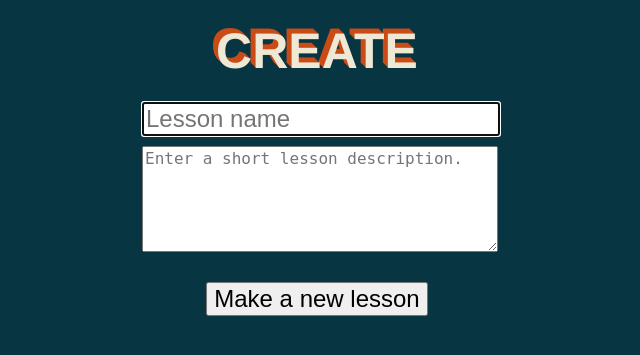
After one commit to zachallaun/PyRepl, a Flask app: page /new in a window 1280 px wide. The commit adds this page. Shown: the top 355 px of the page, without its empty margins (323-963 px from the left). Run offline with Flask 2, Linux system fonts and the light colour scheme; parts of the project's set-up code (start-up, migrations or seed data) failed here and were passed over; some libraries are stand-ins or nearby versions.

Commit message:
Add jqUI and new lesson create page

```diff
--- a/app.py
+++ b/app.py
@@ -21,6 +21,7 @@ db = SQLAlchemy(app)
 class Lesson(db.Model):
   id = db.Column(db.Integer, primary_key=True)
   title = db.Column(db.String(60))
+  description = db.Column(db.String())
   exercises = db.relationship('Exercise', backref='lesson', lazy='select')
 
 class Exercise(db.Model):
@@ -35,7 +36,7 @@ db.create_all()
 # Configure Restless
 manager = APIManager(app, flask_sqlalchemy_db=db)
 
-manager.create_api(Lesson, methods=['GET', 'POST', 'PUT'], include_columns=['id', 'title', 'exercises'])
+manager.create_api(Lesson, methods=['GET', 'POST', 'PUT'])
 # Lesson can include_columns=['title', 'exercises']
 manager.create_api(Exercise, methods=['GET', 'POST', 'PUT'])
 
@@ -48,6 +49,10 @@ def index():
 def create():
   return render_template('create.html')
 
+@app.route('/new')
+def new():
+  return render_template('new.html')
+
 if __name__ == '__main__':
   port = int(os.environ.get('PORT', 5000))
   app.run(host='0.0.0.0', port=port)
--- a/static/js/create.js
+++ b/static/js/create.js
@@ -69,7 +69,9 @@
       }
     });
     $(".CodeMirror:first").addClass("first-CodeMirror");
-    return $("#exercise").show().html(markdown.toHTML(mdEditor.getValue()));
+    $("#exercise").show().html(markdown.toHTML(mdEditor.getValue()));
+    window.jsEditor = jsEditor;
+    return window.mdEditor = mdEditor;
   });
 
 }).call(this);
--- /dev/null
+++ b/static/js/new.js
@@ -0,0 +1,42 @@
+(function() {
+
+  $(function() {
+    var newLesson, showError;
+    document.getElementById("lesson-name").focus();
+    newLesson = function(data) {
+      return $.ajax({
+        url: '/api/lesson',
+        type: 'POST',
+        contentType: 'application/json',
+        data: JSON.stringify(data),
+        dataType: 'json',
+        success: function(data) {
+          return console.log(data);
+        },
+        error: function(xhr, status, e) {
+          return showError();
+        }
+      });
+    };
+    showError = function() {
+      return $(".ajax-error").show().effect("pulsate", {
+        times: 2
+      }, 300);
+    };
+    return $("#submit").on("click", function(e) {
+      var desc, name;
+      e.preventDefault();
+      name = $("#lesson-name").val();
+      desc = $("#lesson-description").val();
+      if (name !== '' && desc !== '') {
+        return newLesson({
+          title: name,
+          description: desc
+        });
+      } else {
+        return showError();
+      }
+    });
+  });
+
+}).call(this);
--- a/static/js/query.js
+++ b/static/js/query.js
@@ -7,7 +7,7 @@
       this.url = window.location.origin;
     }
 
-    Query.prototype.queryFor = function(resource, name, op, val) {
+    Query.prototype.filter = function(resource, name, op, val) {
       var query;
       query = {
         filters: [
--- a/static/style/pyrepl.css
+++ b/static/style/pyrepl.css
@@ -129,6 +129,43 @@ form textarea {
   float: left;
 }
 
+form.new-lesson {
+  width: 350px;
+  margin-left: auto;
+  margin-right: auto;
+}
+
+form.new-lesson input, form.new-lesson textarea {
+  display: block;
+  width: 100%;
+  font-size: 16px;
+  margin-bottom: 10px;
+}
+
+form.new-lesson textarea {
+  height: 100px;
+}
+
+form.new-lesson input {
+  font-size: 24px;
+}
+
+.button {
+  display: block;
+  text-align: center;
+}
+
+#submit {
+  font-size: 24px;
+  text-align: center;
+  margin-top: 20px;
+}
+
+.ajax-error {
+  font-size: 24px;
+  display: none;
+}
+
 /********************************/
 /*****   jq console style   *****/
 /********************************/
--- a/templates/base.html
+++ b/templates/base.html
@@ -2,6 +2,8 @@
 <html>
   <head>
     <title>{% block title %}PyREPL{% endblock %}</title>
+    <script src="https://ajax.googleapis.com/ajax/libs/jquery/1.7.1/jquery.min.js" type="text/javascript" charset="utf-8"></script>
+    <script src="https://ajax.googleapis.com/ajax/libs/jqueryui/1.8.18/jquery-ui.min.js" type="text/javascript" charset="utf-8"></script>
 {% block main %}
 {% endblock %}
 </html>
--- a/templates/create.html
+++ b/templates/create.html
@@ -5,15 +5,13 @@
     <link rel="stylesheet" href="{{url_for('static', filename='style/codemirror.css')}}"/>
     <link rel="stylesheet" href="{{url_for('static', filename='style/blackboard.css')}}"/>
     <link rel="stylesheet" href="{{url_for('static', filename='style/pyrepl.css')}}"/>
-    <script src="https://ajax.googleapis.com/ajax/libs/jquery/1.7.1/jquery.min.js" type="text/javascript" charset="utf-8"></script>
   </head>
 <body>
 <h1 class="standout">CREATE</h1>
+<h2 class="title"></h2>
 <div class="wrapper">
   <ul id="ex-list">
     <li class="selected"><strong>1</strong></li>
-    <li><strong>2</strong></li>
-    <li><strong>3</strong></li>
     <li class="new-ex"><strong>+</strong></li>
   </ul>
   <div id="console" class="create-console"></div>
--- /dev/null
+++ b/templates/new.html
@@ -0,0 +1,21 @@
+{% extends "base.html" %}
+{% block title %}Create a Tutorial | PyREPL{% endblock %}
+{% block main %}
+    <link rel="stylesheet" href="{{url_for('static', filename='style/pyrepl.css')}}"/>
+  </head>
+<body>
+<h1 class="standout">CREATE</h1>
+<form class="new-lesson">
+  <input id="lesson-name" type="text" placeholder="Lesson name"/>
+  <textarea id="lesson-description" placeholder="Enter a short lesson description." rows="5"></textarea>
+  <span class="ajax-error">Sorry, this is invalid. Try again.</span>
+  <span class="button">
+    <button id="submit">Make a new lesson</button>
+  </span>
+</form>
+
+<!-- Scripts at the bottom! -->
+<script src="{{url_for('static', filename='js/query.js')}}"></script>
+<script src="{{url_for('static', filename='js/new.js')}}"></script>
+</body>
+{% endblock %}
--- a/templates/pyrepl.html
+++ b/templates/pyrepl.html
@@ -3,7 +3,6 @@
 {% block main %}
     <link rel="stylesheet" href="{{url_for('static', filename='style/ansi.css')}}"/>
     <link rel="stylesheet" href="{{url_for('static', filename='style/pyrepl.css')}}"/>
-    <script src="https://ajax.googleapis.com/ajax/libs/jquery/1.7.1/jquery.min.js" type="text/javascript" charset="utf-8"></script>
   </head>
 <body>
 <h1 class="standout">PyREPL</h1>
```
Also changed, not shown: 3 other files.
